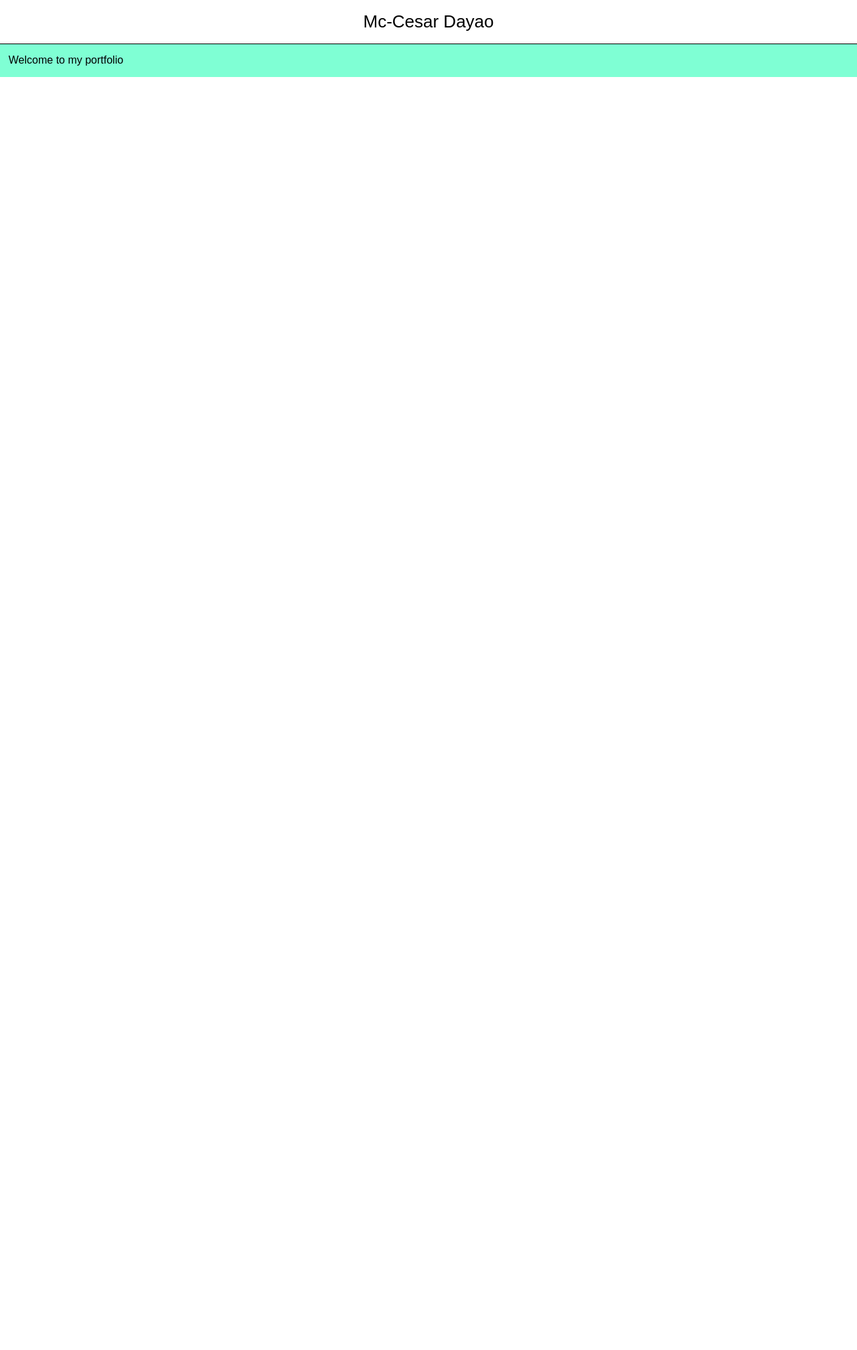
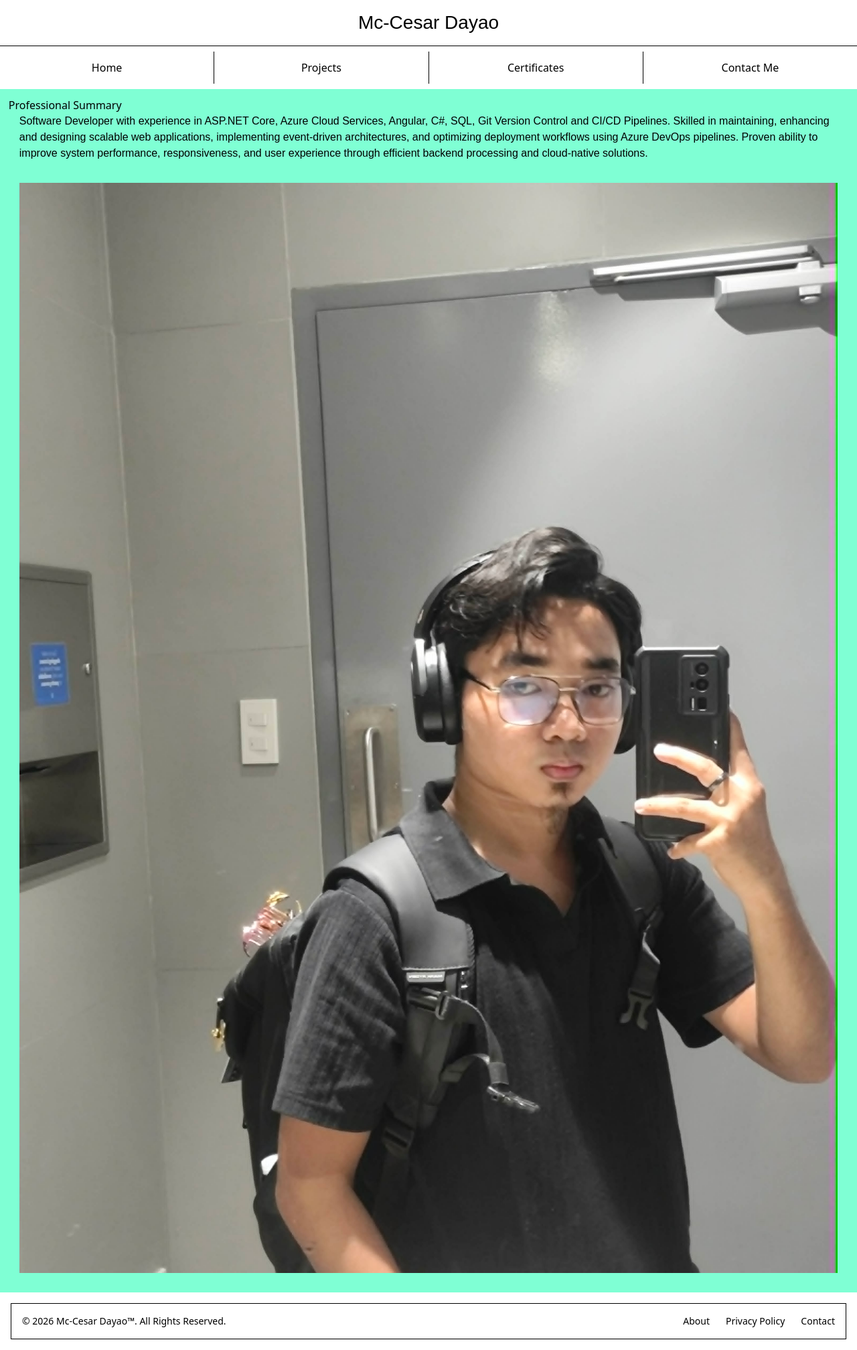
Before and after one commit to MC-dev-web/Portfolio, an Angular app: page / in a window 1280 px wide. Shown: the whole page at 67% size. Before the commit the page ends 800 px from the top, so only its background shows below. Built offline with nearby package versions, Linux system fonts and the light colour scheme.

Commit message:
used mat-card for prof. summary and side profile added buttons in navbar Footer added,

```diff
--- a/src/app/app.html
+++ b/src/app/app.html
@@ -1,2 +1,3 @@
 <app-navbar></app-navbar>
 <app-homepage></app-homepage>
+<app-footer></app-footer>
--- a/src/app/app.ts
+++ b/src/app/app.ts
@@ -4,15 +4,16 @@ import { Navbar } from "./navbar/navbar";
 import { MatDividerModule } from '@angular/material/divider';
 import { MatButtonModule } from '@angular/material/button';
 import { Homepage } from "./homepage/homepage";
+import { Footer } from "./footer/footer";
 
 @Component({
   selector: 'app-root',
   imports: [
-    RouterOutlet,
     Navbar,
     MatDividerModule,
     MatButtonModule,
-    Homepage
+    Homepage,
+    Footer
 ],
   templateUrl: './app.html',
   styleUrl: './app.css'
--- /dev/null
+++ b/src/app/footer/footer.html
@@ -0,0 +1,17 @@
+<footer class="bg-neutral-primary-soft rounded-base shadow-xs border border-default m-4">
+    <div class="w-full mx-auto max-w-screen-xl p-4 md:flex md:items-center md:justify-between">
+      <span class="text-sm text-body sm:text-center">© 2026 <a>Mc-Cesar Dayao™</a>. All Rights Reserved.
+    </span>
+    <ul class="flex flex-wrap items-center mt-3 text-sm font-medium text-body sm:mt-0">
+        <li>
+            <a href="#" class="hover:underline me-4 md:me-6">About</a>
+        </li>
+        <li>
+            <a href="#" class="hover:underline me-4 md:me-6">Privacy Policy</a>
+        </li>
+        <li>
+            <a href="#" class="hover:underline">Contact</a>
+        </li>
+    </ul>
+    </div>
+</footer>
--- a/src/app/homepage/homepage.css
+++ b/src/app/homepage/homepage.css
@@ -1,3 +1,4 @@
+
 .intro{
     background-color: aquamarine;
     padding: 1%;
--- a/src/app/homepage/homepage.html
+++ b/src/app/homepage/homepage.html
@@ -1,8 +1,24 @@
 <main>
   <div class="intro">
-    <p> Welcome to my portfolio</p>
-  </div>
-  <div class="profilePic">
+    <mat-card class="prof_summary">
+      <mat-card-title>
+        Professional Summary
+      </mat-card-title>
 
+      <mat-card-content>
+        <p>
+          <!-- possible extraction from link like linkedIn profile ? hmm web scraping -->
+          Software Developer with experience in ASP.NET Core, Azure Cloud Services, Angular, C#, SQL, Git Version Control and CI/CD
+          Pipelines. Skilled in maintaining, enhancing and designing scalable web applications, implementing event-driven
+          architectures, and optimizing deployment workflows using Azure DevOps pipelines. Proven ability to improve system
+          performance, responsiveness, and user experience through efficient backend processing and cloud-native solutions.
+        </p>
+      </mat-card-content>
+    </mat-card>
+    <mat-card class="profilePic">
+      <mat-card-content>
+        <img mat-card-image src="assets/images/picture1.jpg" alt="Muka ni MC">
+      </mat-card-content>
+    </mat-card>
   </div>
 </main>
--- a/src/app/navbar/navbar.css
+++ b/src/app/navbar/navbar.css
@@ -1,6 +1,14 @@
+nav{
+    height: 6%;
+}
 h1{
     font-family: Arial, Helvetica, sans-serif;
-    font-size: 26px;
+    font-size: 28px;
     text-align: center;
     padding: 1%;
 }
+.nav-list{
+    display: flex;
+    flex-direction: row;
+    text-align: center;
+}
--- a/src/app/navbar/navbar.html
+++ b/src/app/navbar/navbar.html
@@ -3,4 +3,14 @@
         Mc-Cesar Dayao
     </h1>
     <mat-divider></mat-divider>
+
+    <mat-nav-list class="nav-list">
+        <a mat-list-item > Home</a>
+        <mat-divider [vertical]="true"> </mat-divider>
+        <a mat-list-item > Projects</a>
+        <mat-divider [vertical]="true"> </mat-divider>
+        <a mat-list-item > Certificates</a>
+        <mat-divider [vertical]="true"> </mat-divider>
+        <a mat-list-item > Contact Me</a>
+    </mat-nav-list>
 </nav>
```
Also changed, not shown: src/app/footer/footer.ts (added, +9 -0 lines), src/app/homepage/homepage.ts (+8 -1 lines), src/app/navbar/navbar.ts (+6 -1 lines), src/app/footer/footer.css (added), src/assets/images/picture1.jpg (added), 1 other file (tests, documents, lock files or other folders).
